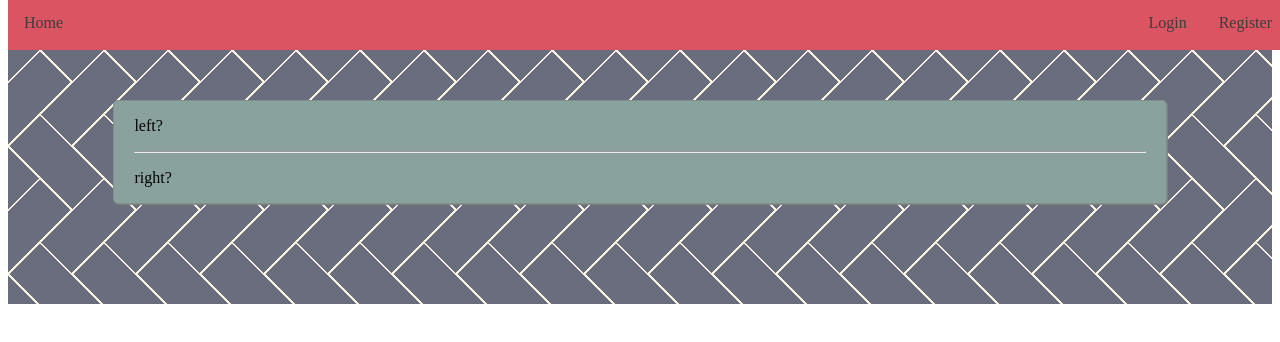
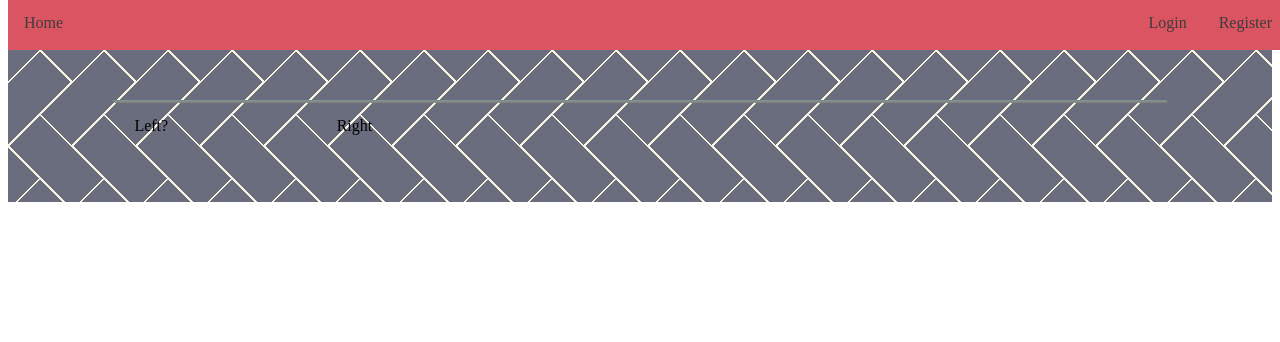
Before and after one commit to JFulweber/buddesystem, a React app: page /profile/1 in a window 1280 px wide. Shown: the top 342 px of the page. Built offline with nearby package versions, Linux system fonts and the light colour scheme; the HTML template or start-up script is replaced by a standard one.

Commit message:
profile page work

```diff
--- a/src/app/pages/allpages.scss
+++ b/src/app/pages/allpages.scss
@@ -4,6 +4,8 @@
     padding-right: 20px;
     margin: auto;
     width: 80%;
+    height: auto;
+    min-height: 25%;
     border-style: double;
     border-width: 1px;
     border-radius: 5px;
--- /dev/null
+++ b/src/app/pages/palette.scss
@@ -0,0 +1,15 @@
+/* Coolors Exported Palette - coolors.co/faf5e3-db5461-686963-8aa29e-696d7d */
+
+/* HSL */
+$color1: hsla(47%, 70%, 94%, 1);
+$color2: hsla(354%, 65%, 59%, 1);
+$color3: hsla(70%, 3%, 40%, 1);
+$color4: hsla(170%, 11%, 59%, 1);
+$color5: hsla(228%, 9%, 45%, 1);
+
+/* RGB */
+$color1: rgba(250, 245, 227, 1);
+$color2: rgba(219, 84, 97, 1);
+$color3: rgba(104, 105, 99, 1);
+$color4: rgba(138, 162, 158, 1);
+$color5: rgba(105, 109, 125, 1);
--- a/src/app/pages/profile.jsx
+++ b/src/app/pages/profile.jsx
@@ -8,9 +8,13 @@ export default class Profile extends React.Component {
         return (
             <div className={styles.profile}>
                 <div className={astyles.borderContainer}>
-                    <p> left? </p>
-                    <hr className={astyles.verticaldivide}/>
-                    <p> right? </p>
+                    <div className={styles.left}>
+                        <p> Left? </p>
+                    </div>
+                    <div className = {styles.divider}></div>
+                    <div className={styles.right}>
+                        <p> Right </p>
+                    </div>
                 </div>
             </div>
         )
--- a/src/app/pages/profile.scss
+++ b/src/app/pages/profile.scss
@@ -1,4 +1,21 @@
+@import 'palette';
+
 .profile {
     margin-top: 50px;
     padding-top: 50px;
+
+    & .left {
+        float: left;
+        width: 20%;
+    }
+
+    & .right {
+        float: right;
+        width: 80%;
+    }
+
+    & .divider {
+        width: 2px;
+        background-color: $color3;
+    }
 }
```
Also changed, not shown: 1 other file (tests, documents, lock files or other folders).
